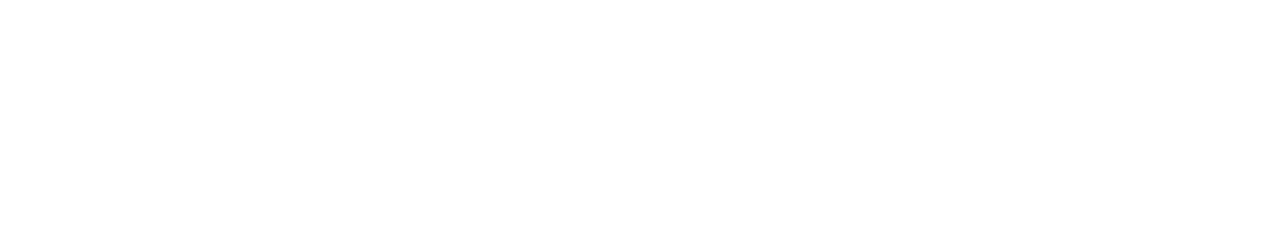
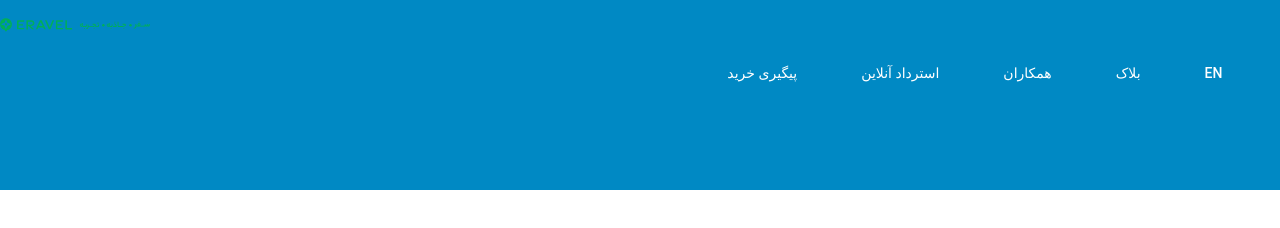
Before and after one commit to kazemzadeh1983/Hotel_whitelbl, a website: page index.html in a window 1280 px wide. Drawn offline with Linux system fonts and the light colour scheme.

Commit message:
navigation

```diff
--- a/index.html
+++ b/index.html
@@ -10,7 +10,53 @@
 
 </head>
 
-<body class="Container">
+<body>
+
+    <header class="masthead">
+        <div class="logo">
+            <a href="#">
+                <embed class="logo-icon" src="img/icon/eravel-logo-text-green.svg">
+            </a>
+
+        </div>
+
+        <!-- Header navigation -->
+        <nav class="channel-nav">
+
+        <div class="container">
+
+            <ul>
+
+                <li class="nav-item">
+                    <a href="#">EN</a>
+                </li>
+
+                <li class="nav-item">
+                    <a href="#">بلاک</a>
+                </li>
+
+                <li class="nav-item">
+                    <a href="#">همکاران</a>
+                </li>
+
+                <li class="nav-item">
+                    <a href="#">استرداد آنلاین</a>
+                </li>
+
+                <li class="nav-item">
+                    <a href="#">پیگیری خرید</a>
+                </li>
+
+
+
+            </ul>
+
+        </div>
+
+        </nav>
+    <!-- End of Header navigation -->
+
+    </header>
 
 </body>
 </html>
--- a/sass/base/_reset.scss
+++ b/sass/base/_reset.scss
@@ -1,18 +1,4 @@
-// COLOR VARIABLES
-$color-primary: #c69963;
-$color-primary-dark: #B28451;
 
-$color-secondary: #101d2c;
-
-$color-grey-light-1: #f9f7f6;
-$color-grey-light-2: #aaa;
-
-$color-grey-dark-1: #54483A;
-$color-grey-dark-2: #6D5D4B;
-
-// FONT VARIABLES
-$font-primary: 'Nunito', sans-serif;
-$font-display: 'Josefin Sans', sans-serif;
 *,
 *::before,
 *::after {
@@ -29,13 +15,51 @@ html {
 }
 
 body {
+    display: flex;
+    flex-direction: column;
+    font-family: "Roboto", Arial, sans-serif;
+    min-height: 100vh;
+}
 
-    font-family:$font-primary;
-    color: $color-grey-dark-2;
+a {
+    display: inline-block;
+    text-decoration: none;
+}
 
+.container {
+    max-width: 136.6rem;
+    margin: 0 auto;
+    padding: 0 2vw;
+}
 
-    font-weight: 300;
-    line-height: 1.6;
+.btn {
+    display: flex;
+    justify-content: center;
+    align-items: center;
+    font: inherit;
+    background: none;
+    border: none;
+    color: inherit;
+    padding: 0;
+    text-transform: uppercase;
+    cursor: pointer;
+}
 
+::-webkit-scrollbar {
+    width: 1.2rem;
+    height: 1.2rem;
+}
 
+::-webkit-scrollbar-track {
+    background-color: #fff;
 }
+
+::-webkit-scrollbar-thumb {
+    background-color: #888;
+    border-radius: 0.5rem;
+    border: 0.2rem solid #fff;
+}
+
+::-webkit-scrollbar-thumb:hover {
+    background-color: #666;
+}
--- /dev/null
+++ b/sass/layout/_header.scss
@@ -0,0 +1,54 @@
+.logo-icon {
+    width: 15rem ;
+    height: 5rem ;
+}
+
+.masthead {
+    background-color: #0089c4;
+
+}
+
+/* Header navigation */
+
+.channel-nav {
+
+    padding-bottom: 0.5rem;
+    white-space: nowrap;
+    overflow-x: auto;
+
+}
+
+.channel-nav ul {
+    display: flex;
+    flex-direction: row-reverse;
+    list-style-type: none;
+}
+
+.nav-item a {
+    display: inline-block;
+    font-size: 1.4rem;
+    font-weight: 500;
+    text-transform: uppercase;
+    text-decoration: none;
+    color: white;
+    padding: 1.5rem 3.2rem;
+}
+/*.nav-item li:before {
+        content: '';
+
+        float: left;
+        margin-left: -1.5em;
+        color: red;
+      }
+
+
+.nav-item a.current {
+    color: var();
+    border-bottom: 0.3rem solid #6e6e6e;
+}
+
+.nav-item a:hover {
+    color: var();
+}*/
+
+/* Header content */
--- a/sass/main.scss
+++ b/sass/main.scss
@@ -3,3 +3,4 @@
 @import "layout/header";
 @import "utils/variables";
 @import "layout/footer";
+@import "pages/payment";
--- /dev/null
+++ b/sass/pages/_payment.scss
@@ -0,0 +1,5 @@
+body {
+    display: grid ;
+    grid-template-rows: 19rem repeat(4,auto) 32rem ;
+
+}
--- a/sass/utils/_variables.scss
+++ b/sass/utils/_variables.scss
@@ -1,15 +1,5 @@
 // COLOR VARIABLES
-$color-primary: #c69963;
-$color-primary-dark: #B28451;
-
-$color-secondary: #101d2c;
-
-$color-grey-light-1: #f9f7f6;
-$color-grey-light-2: #aaa;
-
-$color-grey-dark-1: #54483A;
-$color-grey-dark-2: #6D5D4B;
-
+$primary-color : #0089c4 ;
 // FONT VARIABLES
 $font-primary: 'Nunito', sans-serif;
 $font-display: 'Josefin Sans', sans-serif;
```
Also changed, not shown: css/style.css, img/icon/eravel-logo-text-green.svg (added).
